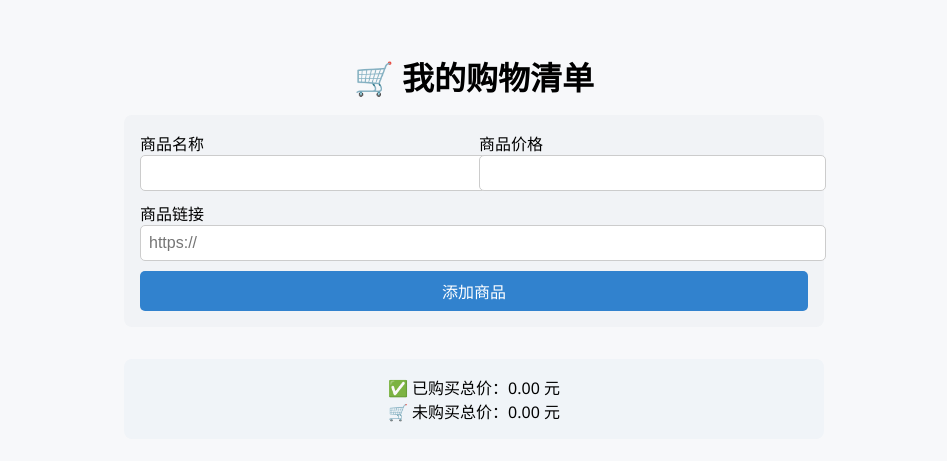
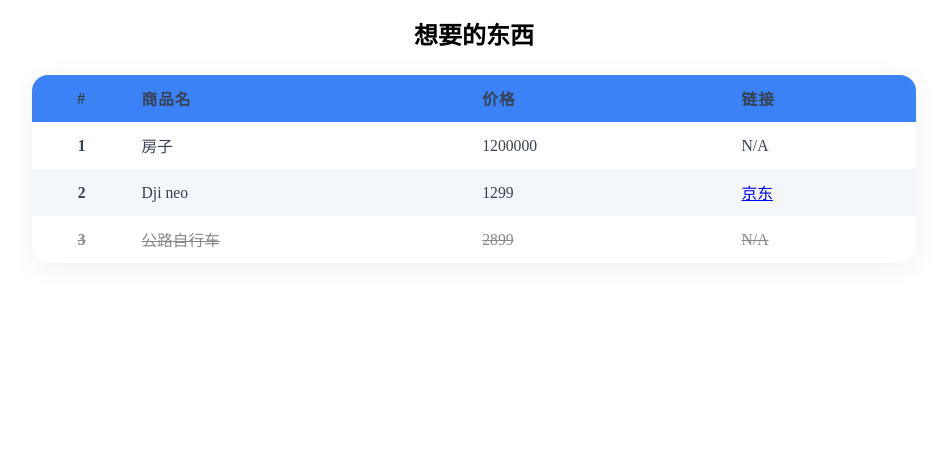
Before and after one commit to lccccc1024/lccccc1024.github.io, a Jekyll site: the page _posts/2025-07-01-想要的东西.html, which Jekyll copies as it is, in a window 1280 px wide. Shown: the top 461 px of the page, without its empty margins (166-1113 px from the left). Built offline with Jekyll 4.4.1, drawn with Linux system fonts in a browser that asks for light colours.

Commit message:
Update 2025-07-01-想要的东西.html

```diff
--- a/_posts/2025-07-01-想要的东西.html
+++ b/_posts/2025-07-01-想要的东西.html
@@ -1,131 +1,161 @@
 <!DOCTYPE html>
-<html lang="zh-CN">
+<html>
 <head>
-  <meta charset="UTF-8" />
-  <title>我的购物清单（Worker 安全版）</title>
-  <style>
-    body {
-      font-family: "Segoe UI", "PingFang SC", Arial, sans-serif;
-      background: #f7f8fa;
-      padding: 2rem;
-      max-width: 700px;
-      margin: auto;
-    }
-    h1 { text-align: center; margin-bottom: 1rem; }
-    form { display: flex; flex-wrap: wrap; gap: 10px; margin-bottom: 1.5rem; background: #f1f3f6; padding: 1rem; border-radius: 8px; }
-    label { flex: 1 1 45%; }
-    input, button { width: 100%; padding: 0.5rem; border-radius: 5px; border: 1px solid #ccc; font-size: 1rem; }
-    button { background: #3182ce; color: white; border: none; cursor: pointer; }
-    ul { list-style: none; padding: 0; }
-    li { background: #fff; margin-bottom: 0.75rem; padding: 1rem; border-radius: 8px; box-shadow: 0 1px 3px rgba(0,0,0,0.1); display: flex; justify-content: space-between; align-items: center; }
-    li.bought { background: #e2e8f0; }
-    .item-info del { color: #888; }
-    .item-actions button { margin-left: 0.5rem; background: #edf2f7; color: #444; }
-    .item-actions button:last-child { background: #fee2e2; color: #b91c1c; }
-    .totals { margin-top: 2rem; padding: 1rem; background: #f0f4f8; border-radius: 8px; text-align: center; }
-    .warn { color: #c53030; text-align: center; margin-bottom: 1rem; font-weight: bold; }
-  </style>
+    <title>想要的东西</title>
+    <link rel="icon" type="image/png" href="/lccccc1024.png">
+    <style>
+        /* 标题样式 */
+        .title {
+            text-align: center;
+            font-size: 24px;
+            margin-bottom: 10px;
+        }
+        /* 表格样式 */
+        table {
+            border-collapse: collapse;
+            width: 70%;
+            margin: auto;
+            background: #fff;
+            border-radius: 16px;
+            box-shadow: 0 4px 24px rgba(60, 72, 88, 0.08);
+            overflow: hidden;
+            margin-top: 24px;
+            margin-bottom: 48px;
+        }
+        caption {
+            caption-side: top;
+            font-size: 1.3rem;
+            color: #374151;
+            font-weight: 600;
+            margin-bottom: 12px;
+            letter-spacing: 1px;
+        }
+        /* 首行表头 */
+        th {
+            background: #3b82f6;
+            color: #fff;
+            font-weight: 700;
+            font-size: 1rem;
+            letter-spacing: 1px;
+            border-bottom: 2px solid #2563eb;
+            padding: 12px 10px;
+            border: none;
+            text-align: left;
+        }
+        /* 让首行第一列居中 */
+        thead th:first-child {
+            text-align: center;
+        }
+        /* 单元格 */
+        th, td {
+            padding: 12px 10px;
+            border: none;
+            color: #374151;
+            font-size: 0.98rem;
+        }
+        /* 首列单元格居中加粗 */
+        tbody td:first-child {
+            text-align: center;
+            font-weight: 600;
+        }
+        /* 偶数行背景 */
+        tr:nth-child(even) {
+            background-color: #f3f6fa;
+        }
+        /* 行悬浮效果 */
+        tr:hover {
+            background: #e0e7ef;
+            transition: background 0.2s;
+        }
+        /* 划线行 */
+        .strike-row td,
+        .strike-row td * {
+            text-decoration: line-through !important;
+            color: #888 !important;
+        }
+        /* 响应式 */
+        @media (max-width: 900px) {
+            table {
+                width: 95%;
+            }
+            .title {
+                font-size: 2rem;
+            }
+        }
+        @media (max-width: 600px) {
+            table, thead, tbody, th, td, tr {
+                display: block;
+            }
+            thead tr {
+                display: none;
+            }
+            tr {
+                margin-bottom: 18px;
+                border-radius: 10px;
+                box-shadow: 0 2px 8px rgba(60, 72, 88, 0.06);
+                background: #fff;
+            }
+            td {
+                position: relative;
+                padding-left: 50%;
+                min-height: 36px;
+                border-bottom: 1px solid #e5e7eb;
+                text-align: left;
+            }
+            /* 小屏幕首列改左对齐 */
+            tbody td:first-child {
+                text-align: left;
+                font-weight: 600;
+            }
+            td:before {
+                position: absolute;
+                left: 12px;
+                top: 12px;
+                width: 45%;
+                white-space: nowrap;
+                font-weight: bold;
+                color: #3b82f6;
+            }
+            td:nth-of-type(1):before { content: "#"; }
+            td:nth-of-type(2):before { content: "商品名"; }
+            td:nth-of-type(3):before { content: "价格"; }
+            td:nth-of-type(4):before { content: "链接"; }
+        }
+    </style>
 </head>
 <body>
-  <div class="warn"></div>
-  <h1>🛒 我的购物清单</h1>
-  <form id="addForm">
-    <label>商品名称<input type="text" id="name" required></label>
-    <label>商品价格<input type="number" id="price" min="0" step="0.01" required></label>
-    <label style="flex: 1 1 100%;">商品链接<input type="url" id="link" placeholder="https://"></label>
-    <button type="submit">添加商品</button>
-  </form>
 
-  <ul id="itemList"></ul>
+<h1 class="title">想要的东西</h1>
+<table>
+    <thead>
+        <tr>
+            <th>#</th>
+            <th>商品名</th>
+            <th>价格</th>
+            <th>链接</th>
+        </tr>
+    </thead>
+    <tbody>
+        <tr>
+            <td>1</td>
+            <td>房子</td>
+            <td>1200000</td>
+            <td>N/A</td>
+        </tr>
+        <tr>
+            <td>2</td>
+            <td>Dji neo</td>
+            <td>1299</td>
+            <td><a href="https://item.jd.com/100134198972.html#switch-sku" target="_blank" rel="noopener noreferrer">京东</a></td>
+        </tr>
+        <tr class="strike-row">
+            <td>3</td>
+            <td>公路自行车</td>
+            <td>2899</td>
+            <td>N/A</td>
+        </tr>
+    </tbody>
+</table>
 
-  <div class="totals">
-    ✅ 已购买总价：<span id="boughtTotal">0.00</span> 元<br>
-    🛒 未购买总价：<span id="unboughtTotal">0.00</span> 元
-  </div>
-
-  <script>
-    const apiUrl = 'https://workertest.lcandfq.workers.dev/'; // 👈 替换成你的 Worker URL
-    let items = [];
-
-    async function loadItems() {
-      try {
-        const res = await fetch(apiUrl);
-        items = await res.json();
-        render();
-      } catch (e) {
-        console.error('加载失败', e);
-        items = [];
-        render();
-      }
-    }
-
-    async function saveItems() {
-      try {
-        await fetch(apiUrl, {
-          method: 'POST',
-          headers: { 'Content-Type': 'application/json' },
-          body: JSON.stringify(items)
-        });
-      } catch (e) {
-        console.error('保存失败', e);
-      }
-    }
-
-    function render() {
-      const list = document.getElementById('itemList');
-      list.innerHTML = '';
-      let boughtSum = 0, unboughtSum = 0;
-      items.forEach((item, i) => {
-        const li = document.createElement('li');
-        li.className = item.bought ? 'bought' : '';
-        const info = document.createElement('div');
-        info.className = 'item-info';
-        info.innerHTML = item.bought
-          ? `<del>${item.name}</del> <del>${item.price.toFixed(2)}元</del> ${item.link ? `<del><a href="${item.link}" target="_blank">链接</a></del>` : ''}`
-          : `${item.name} ${item.price.toFixed(2)}元 ${item.link ? `<a href="${item.link}" target="_blank">链接</a>` : ''}`;
-
-        if (item.bought) boughtSum += item.price;
-        else unboughtSum += item.price;
-
-        const actions = document.createElement('div');
-        actions.className = 'item-actions';
-        actions.innerHTML = `
-          <button onclick="toggle(${i})">${item.bought ? '未购买' : '已购买'}</button>
-          <button onclick="del(${i})">删除</button>
-        `;
-        li.appendChild(info);
-        li.appendChild(actions);
-        list.appendChild(li);
-      });
-      document.getElementById('boughtTotal').textContent = boughtSum.toFixed(2);
-      document.getElementById('unboughtTotal').textContent = unboughtSum.toFixed(2);
-    }
-
-    window.toggle = async function(i) {
-      items[i].bought = !items[i].bought;
-      await saveItems();
-      render();
-    };
-
-    window.del = async function(i) {
-      items.splice(i, 1);
-      await saveItems();
-      render();
-    };
-
-    document.getElementById('addForm').onsubmit = async function(e) {
-      e.preventDefault();
-      const name = document.getElementById('name').value.trim();
-      const price = parseFloat(document.getElementById('price').value);
-      const link = document.getElementById('link').value.trim();
-      if (!name || isNaN(price)) return;
-      items.push({ name, price, link, bought: false });
-      await saveItems();
-      render();
-      this.reset();
-    };
-
-    loadItems();
-  </script>
 </body>
 </html>
```
